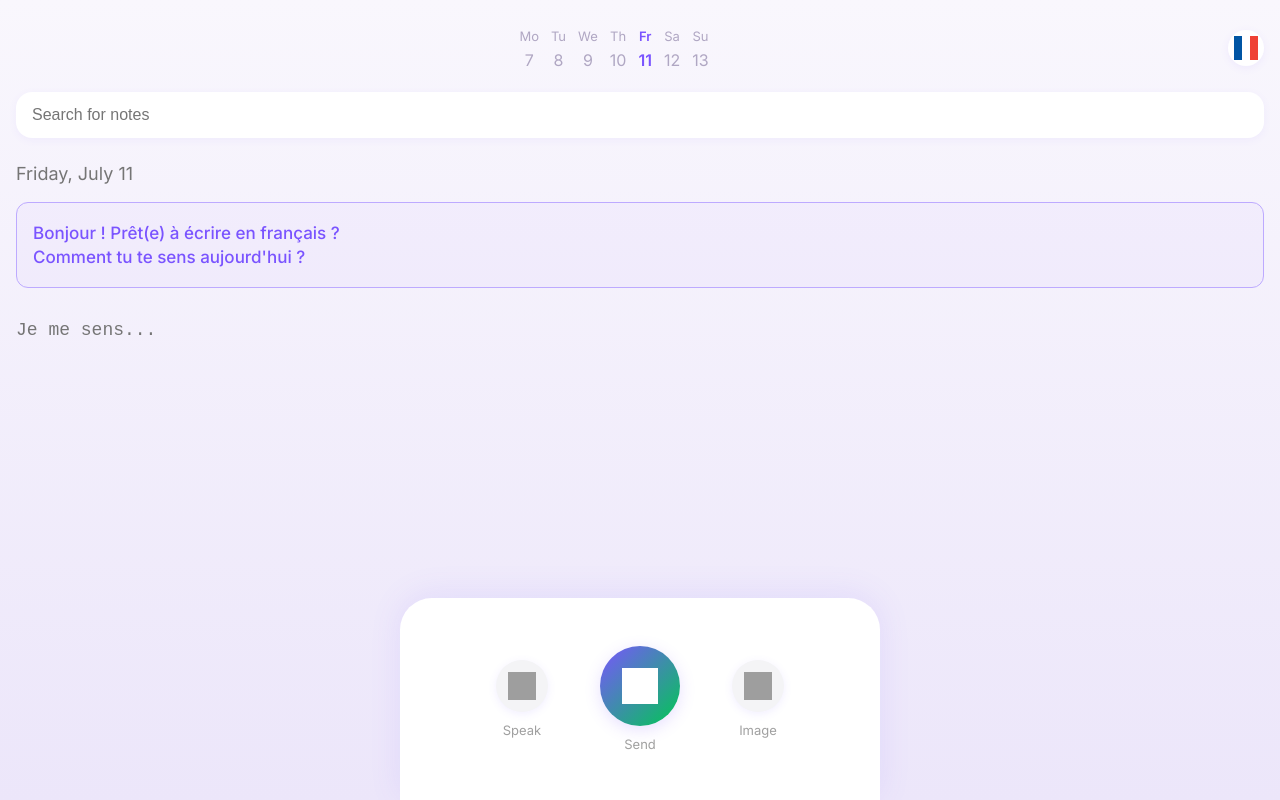
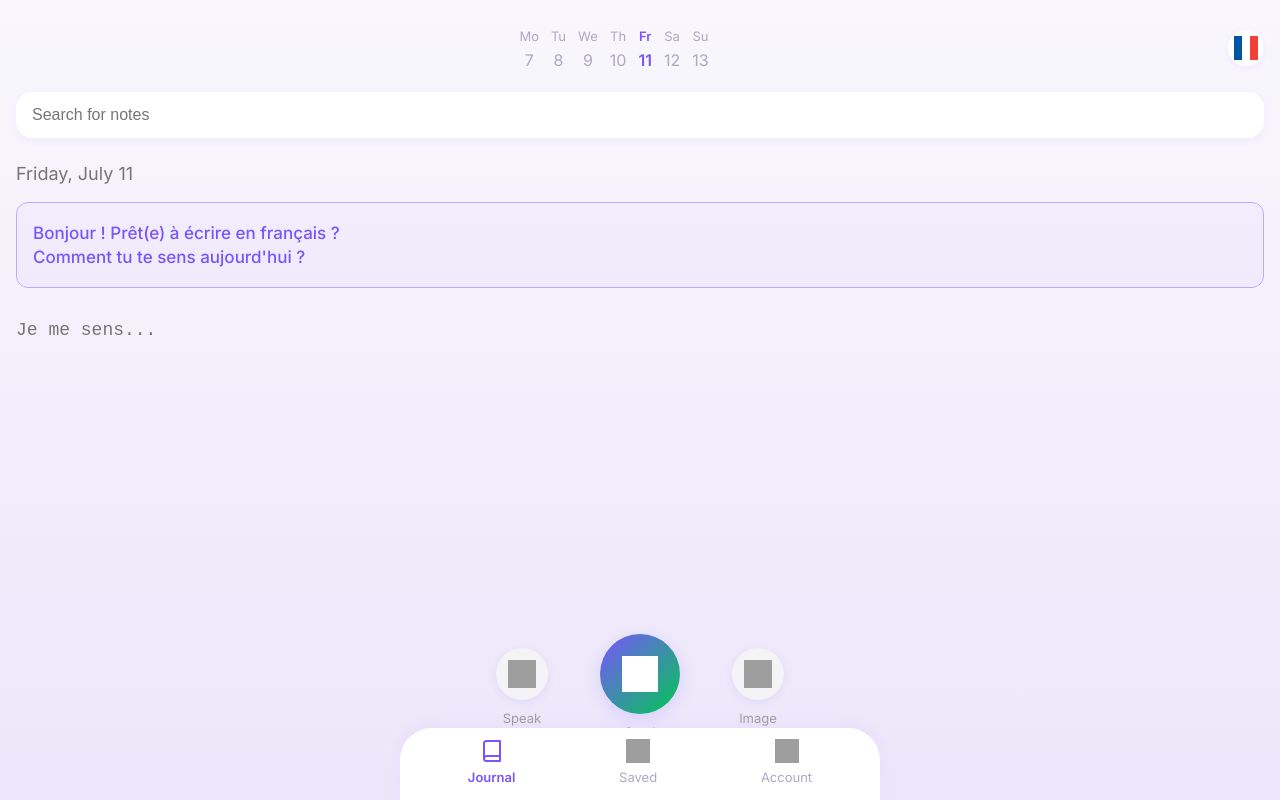
Before and after one commit to brianlintendo/lexi, a React (Vite) app: page /journal in a window 1280 px wide. Built offline with nearby package versions, Linux system fonts and the light colour scheme; no server answers; grey boxes are pictures that could not be loaded.

Commit message:
Refactor: bottom nav is always present and rounded, action row sits above nav, no bottom sheet

```diff
--- a/src/pages/JournalPage.jsx
+++ b/src/pages/JournalPage.jsx
@@ -260,18 +260,35 @@ export default function JournalPage() {
 
       {/* Bottom Actions: only show if no chat in progress */}
       {!chatPreview && (
-        <BottomSheet>
+        <div style={{ marginBottom: 32 }}>
           <ChatActionsRow
             onSpeak={() => {}}
             onSend={() => navigate('/chat')}
             onImage={() => {}}
             sendDisabled={false}
           />
-        </BottomSheet>
+        </div>
       )}
 
-      {/* Tab Bar */}
-      <div className="tab-bar">
+      {/* Tab Bar (bottom nav) - always present, rounded top corners */}
+      <div className="tab-bar" style={{
+        borderTopLeftRadius: 32,
+        borderTopRightRadius: 32,
+        boxShadow: '0 -2px 16px 0 rgba(122,84,255,0.06)',
+        background: '#fff',
+        position: 'fixed',
+        left: 0,
+        right: 0,
+        bottom: 0,
+        zIndex: 99,
+        maxWidth: 480,
+        margin: '0 auto',
+        display: 'flex',
+        justifyContent: 'space-around',
+        alignItems: 'center',
+        height: 72,
+        padding: '0 16px',
+      }}>
         <div className="tab active">
           <JournalIcon style={{ width: 24, height: 24 }} />
           <div>Journal</div>
```
